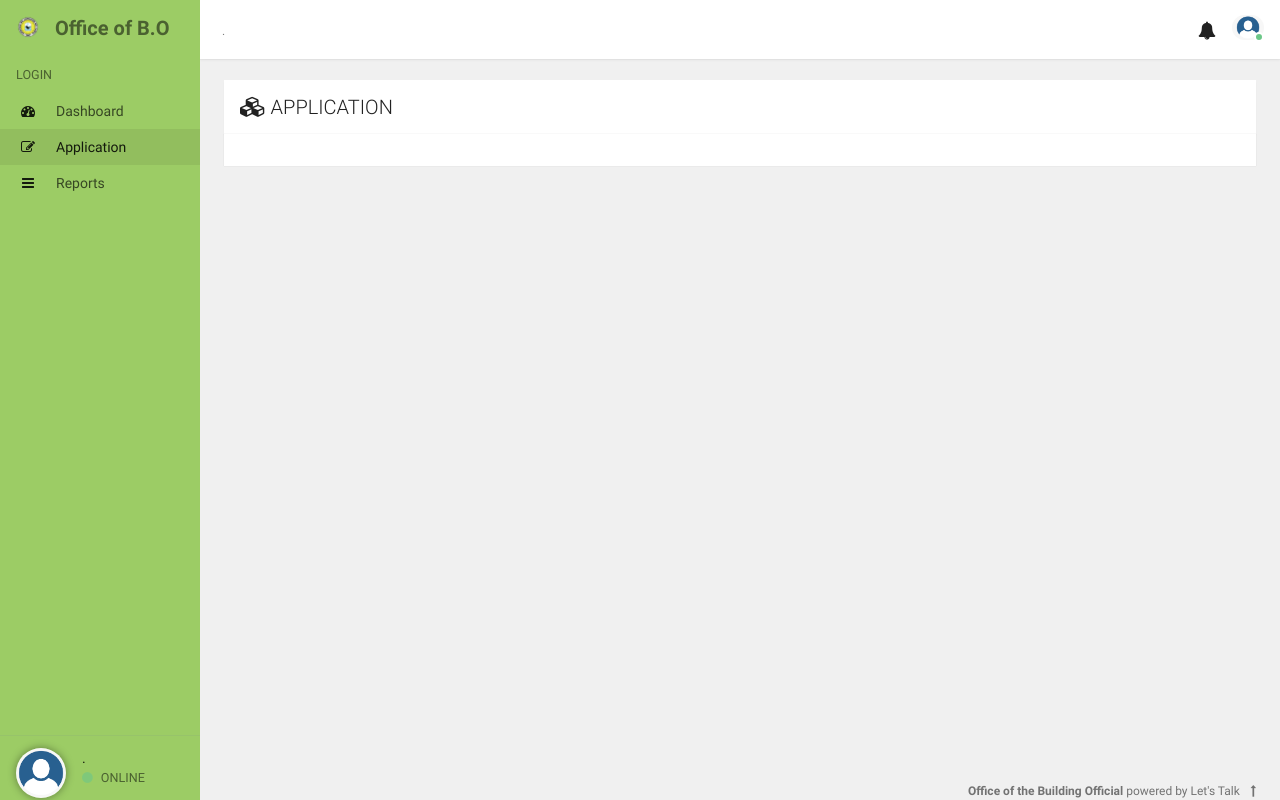
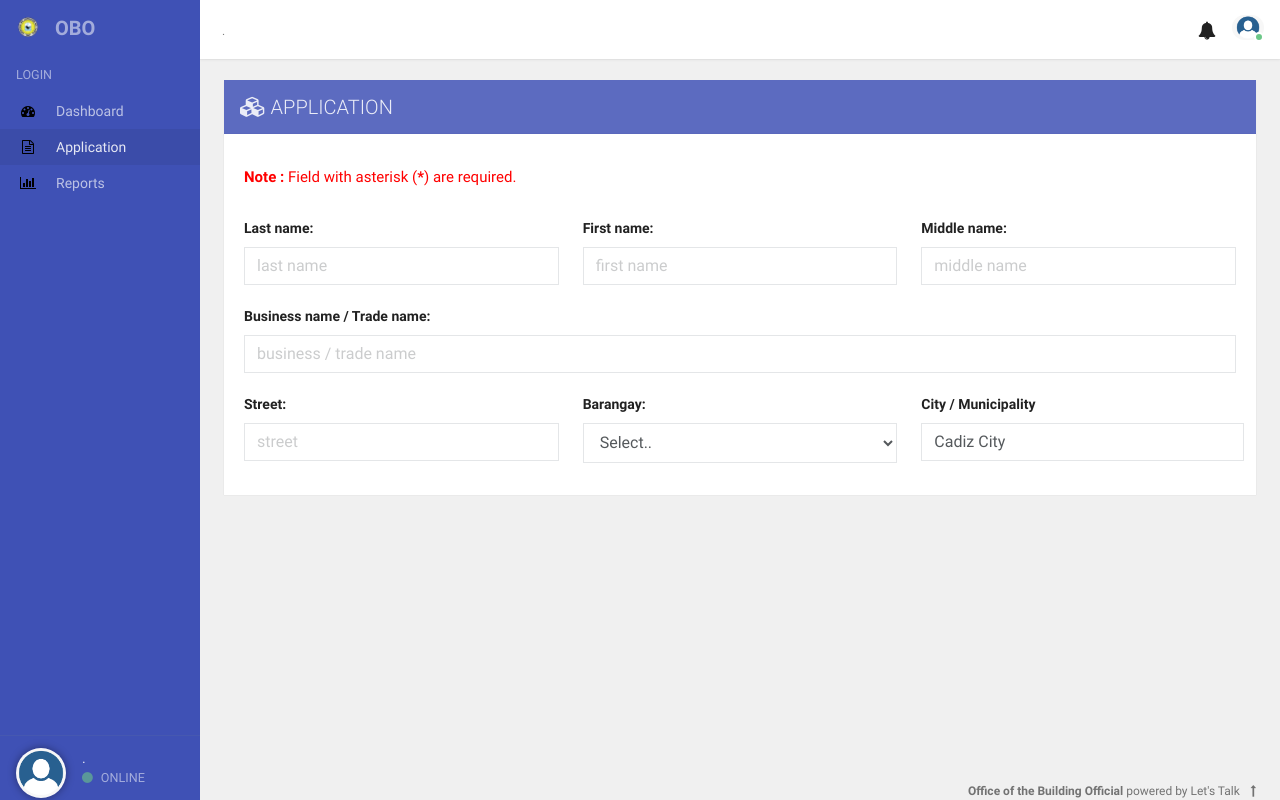
Before and after one commit to faburada05/OBO-Cadiz, a CodeIgniter app: page /database/application_form in a window 1280 px wide. Run offline with CodeIgniter, Linux system fonts and the light colour scheme; some libraries are stand-ins or nearby versions.

Commit message:
06-22-2021 dashboard and application form update template

```diff
--- a/application/helpers/message_helper.php
+++ b/application/helpers/message_helper.php
@@ -32,7 +32,7 @@ define('DEFAULT_LOGIN_PASSWORD','password1234');
 define('CHAR_SET' ,'abcdefghijklmnopqrstuvwxyzABCDEFGHIJKLMNOPQRSTUVWXYZ0123456789$11<>?!@#$%^&*()~\/.');
 define('USER', 'obosystems');
 define('SYSTEM_NAME','Office of the Building Official');
-define('SYSTEM_ALT','Office of B.O');
+define('SYSTEM_ALT','OBO');
 define('SYSTEM_MODULE', 'LOGIN');
 define('GENDER',['Male','male','Female','female']);
 define('KB', 1024);
--- a/application/helpers/system_template_helper.php
+++ b/application/helpers/system_template_helper.php
@@ -62,7 +62,7 @@
   <!-- aside -->
   <div id="aside" class="app-aside modal fade nav-dropdown">
   	<!-- fluid app aside -->
-    <div class="left navside light-green-400 dk" layout="column">
+    <div class="left navside indigo-500 dk" layout="column">
 
   	  <div class="navbar no-radius">
         <!-- brand -->
@@ -81,7 +81,7 @@
                 </li>
                 <li class='<?=(sidebar($sidebar, ['dashboard'])) ? 'active' : ''?>'>
                   <a href="<?= base_url()?>dashboard" >
-                    <span class="nav-icon">
+                    <span class="nav-icon" style="color:black">
                       <i class="fa fa-dashboard">
                       </i>
                     </span>
@@ -91,7 +91,7 @@
                 <li class='<?=(sidebar($sidebar, ['application'])) ? 'active' : ''?>'>
                   <a href="<?= base_url()?>application_form" >
                     <span class="nav-icon">
-                      <i class="fa fa-edit">
+                      <i class="fa fa-file-text-o" style="color:black">
                       </i>
                     </span>
                     <span class="nav-text">Application </span>
@@ -100,7 +100,7 @@
                 <li class='<?=(sidebar($sidebar, ['report'])) ? 'active' : ''?>'>
                   <a href="<?= base_url()?>reports" >
                     <span class="nav-icon">
-                      <i class="fa fa-bars">
+                      <i class="fa fa-bar-chart" style="color:black">
                       </i>
                     </span>
                     <span class="nav-text">Reports </span>
--- a/application/modules/application_form/controllers/Application_form.php
+++ b/application/modules/application_form/controllers/Application_form.php
@@ -1,4 +1,5 @@
 <?php
+    defined('BASEPATH') OR exit('No direct script access allowed');
     class Application_form extends MY_Controller
     {
         private $data = [];
--- a/application/modules/application_form/controllers/service/Application_form_service.php
+++ b/application/modules/application_form/controllers/service/Application_form_service.php
@@ -1,4 +1,5 @@
 <?php
+    defined('BASEPATH') OR exit('No direct script access allowed');
     class Application_service extends MY_Controller
     {
         private $data = [];
--- a/application/modules/application_form/models/Application_form_model.php
+++ b/application/modules/application_form/models/Application_form_model.php
@@ -1,4 +1,5 @@
 <?php
+    defined('BASEPATH') OR exit('No direct script access allowed');
     class Application_form_model extends CI_Model
     {
         private $table = array(
--- a/application/modules/application_form/models/service/Application_form_service_model.php
+++ b/application/modules/application_form/models/service/Application_form_service_model.php
@@ -1,4 +1,5 @@
 <?php
+    defined('BASEPATH') OR exit('No direct script access allowed');
     class Application_form_service_model extends CI_Model
     {
         private $table = array(
--- a/application/modules/application_form/views/application_form_index.php
+++ b/application/modules/application_form/views/application_form_index.php
@@ -3,7 +3,7 @@
 <link rel="stylesheet" href="<?= base_url()?>assets/css/global.css" type="text/css" />
 <link rel="stylesheet" href="<?= base_url()?>assets/css/tables.css" type="text/css" />
 <div class="padding">
-	<div class="p-a white lt box-shadow">
+	<div class="p-a indigo-400 lt box-shadow">
 		<div class="row">
 			<div class="col-sm-6">
 				<h5 class="m-b-0 _300"><i class="fa fa-cubes"></i> APPLICATION </h5>
@@ -13,6 +13,54 @@
 	<div id="pageMessages"></div>
 	<div class='box p-a'>
 		<div class="row">
+			<div class="box-body">
+				<div class="row">
+					<div class="col-xs-12 col-sm-12">
+						<label style="color: red; font-size: 15px;"><b>Note :</b> Field with asterisk (<b>*</b>) are required. </label>
+					</div>
+				</div><br>
+
+				<div class="row">
+					<div class="col-xs-12 col-sm-4">
+						<label class="label-name">Last name: </label>
+						<input type="text" class="form-control" data-field="last-name" id="last-name" placeholder="last name">
+					</div>
+					<div class="col-xs-12 col-sm-4">
+						<label class="label-name">First name: </label>
+						<input type="text" class="form-control" data-field="first-name" id="first-name" placeholder="first name">
+					</div>
+					<div class="col-xs-12 col-sm-4">
+						<label class="label-name">Middle name: </label>
+						<input type="text" class="form-control" data-field="middle-name" id="middle-name" placeholder="middle name">
+					</div>
+				</div><br>
+
+				<div class="row">
+					<div class="col-xs-12 col-sm-12">
+						<label class="label-name">Business name / Trade name: </label>
+						<input type="text" class="form-control" data-field="buss-trade-name" id="buss-trade-name" placeholder="business / trade name">
+					</div>
+				</div><br>
+
+				<div class="row">
+					<div class="col-xs-12 col-sm-4">
+						<label class="label-name">Street: </label>
+						<input type="text" class="form-control" data-field="street" id="street" placeholder="street">
+					</div>
+					<div class="col-xs-12 col-sm-4">
+						<label class="label-name">Barangay: </label>
+						<select class="form-control" name="brgy" data-field="brgy" id="brgy">
+							<option value="" disabled selected>Select.. </option>
+						</select>
+					</div>
+					<div class="row">
+						<div class="col-xs-12 col-sm-4">
+							<label class="label-name">City / Municipality</label>
+							<input type="text" class="form-control" data-field="city-mun" id="city-mun" value="Cadiz City">
+						</div>
+					</div>
+				</div>
+			</div>
 		</div>
 	</div>
 </div>
--- a/application/modules/reports/controllers/Reports.php
+++ b/application/modules/reports/controllers/Reports.php
@@ -1,4 +1,5 @@
 <?php
+    defined('BASEPATH') OR exit('No direct script access allowed');
     class Reports extends MY_Controller
     {
         private $data = [];
--- a/application/modules/reports/controllers/service/Reports_service.php
+++ b/application/modules/reports/controllers/service/Reports_service.php
@@ -1,4 +1,5 @@
 <?php
+    defined('BASEPATH') OR exit('No direct script access allowed');
     class Reports_service extends MY_Controller
     {
         private $data = [];
--- a/application/modules/reports/models/Reports_model.php
+++ b/application/modules/reports/models/Reports_model.php
@@ -1,4 +1,5 @@
 <?php
+    defined('BASEPATH') OR exit('No direct script access allowed');
     class Reports_model extends CI_Model
     {
         private $table = array(
--- a/application/modules/reports/models/service/Reports_service_model.php
+++ b/application/modules/reports/models/service/Reports_service_model.php
@@ -1,4 +1,5 @@
 <?php
+    defined('BASEPATH') OR exit('No direct script access allowed');
     class Reports_service_model extends CI_Model
     {
         private $table = array(
--- a/application/modules/reports/views/reports_index.php
+++ b/application/modules/reports/views/reports_index.php
@@ -3,7 +3,7 @@
 <link rel="stylesheet" href="<?= base_url()?>assets/css/global.css" type="text/css" />
 <link rel="stylesheet" href="<?= base_url()?>assets/css/tables.css" type="text/css" />
 <div class="padding">
-	<div class="p-a white lt box-shadow">
+	<div class="p-a indigo-400 lt box-shadow">
 		<div class="row">
 			<div class="col-sm-6">
 				<h5 class="m-b-0 _300"><i class="fa fa-cubes"></i> REPORTS </h5>
--- a/assets/css/global.css
+++ b/assets/css/global.css
@@ -8,6 +8,11 @@
     color: rgb(245, 79, 79);
     font-size: .83em;
     vertical-align: super;
+}
+
+.label-name {
+  font-weight: bold;
+  font-size: 15;
 }
 
 .day-schedule {
@@ -123,22 +128,6 @@ table tbody .numbered td:first-child::before {
   margin-left: auto;
   margin-right: auto;
 }
-
-.collapsible {
-  background-color: #777;
-  /* color: white;
-  cursor: pointer;
-  padding: 18px;
-  width: 100%;
-  border: none;
-  text-align: left;
-  outline: none;
-  font-size: 15px; */
-}
-
-/* .active, .collapsible:hover {
-  background-color: #555;
-} */
 
 .content {
   padding: 0 18px;
```
Also changed, not shown: application/modules/dashboard/views/dashboard_index.php (+52 -1 lines).
